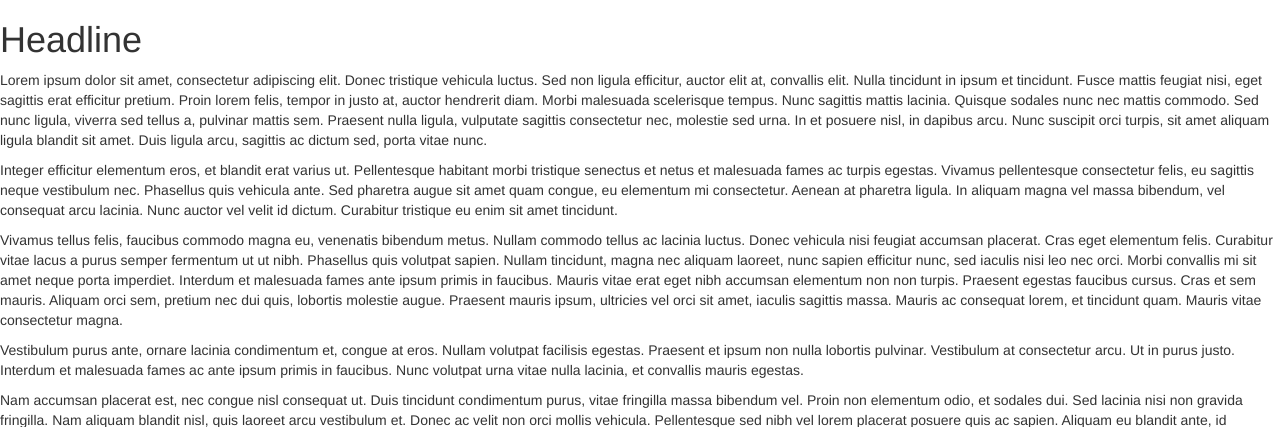
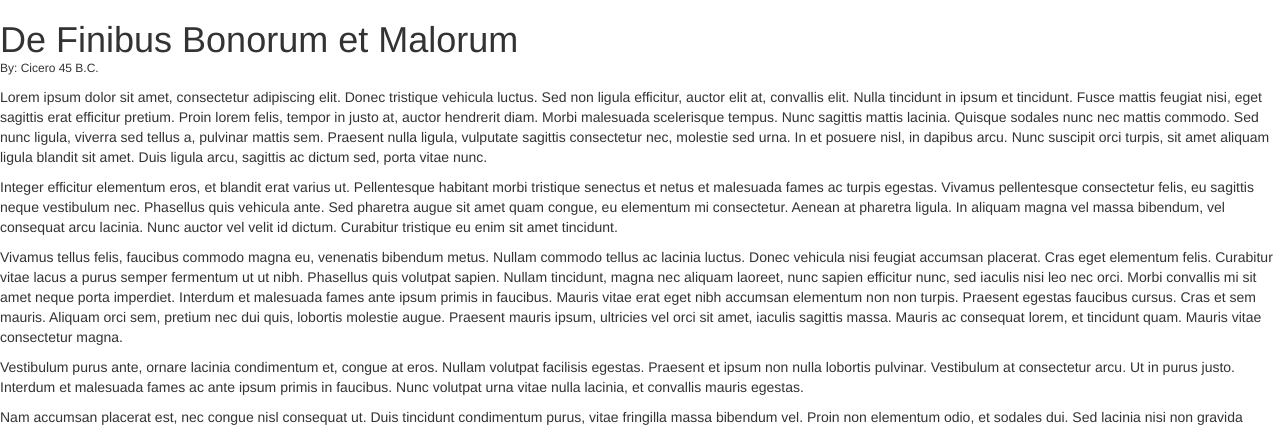
Before and after one commit to jmona789/Tweet-This-Article, a PHP site: page /home.html in a window 1280 px wide. Shown: the top 427 px of the page. Run offline with PHP 8.4, Linux system fonts and the light colour scheme; some libraries are stand-ins or nearby versions.

Commit message:
added some more text to headline and added a by line

```diff
--- a/css/style.css
+++ b/css/style.css
@@ -1,3 +1,11 @@
+#headline{
+  margin-bottom: 0px;
+}
+
+#byLine p{
+  font-size:12px;
+}
+
 body blockquote {
   position: relative;
   margin-left:30px;
--- a/home.html
+++ b/home.html
@@ -1,7 +1,7 @@
 <!DOCTYPE html>
 <html>
 <head>
-  <title>New Brunswick Today</title>
+  <title>News</title>
   <link rel="stylesheet" type="text/css" href="https://maxcdn.bootstrapcdn.com/bootstrap/3.3.6/css/bootstrap.min.css">
   <link rel="stylesheet" type="text/css" href="css/style.css">
   <link rel="stylesheet" href="https://maxcdn.bootstrapcdn.com/font-awesome/4.5.0/css/font-awesome.min.css">
@@ -10,7 +10,10 @@
   <script type="text/javascript" src="js/script.js"></script>
 </head>
 <body>
-  <h1>Headline</h1>
+  <h1 id="headline">De Finibus Bonorum et Malorum</h1>
+  <div id="byLine">
+    <p>By: Cicero 45 B.C.</p>
+  </div>
   <p>Lorem ipsum dolor sit amet, consectetur adipiscing elit. Donec tristique vehicula luctus. Sed non ligula efficitur, auctor elit at, convallis elit. Nulla tincidunt in ipsum et tincidunt. Fusce mattis feugiat nisi, eget sagittis erat efficitur pretium. Proin lorem felis, tempor in justo at, auctor hendrerit diam. Morbi malesuada scelerisque tempus. Nunc sagittis mattis lacinia. Quisque sodales nunc nec mattis commodo. Sed nunc ligula, viverra sed tellus a, pulvinar mattis sem. Praesent nulla ligula, vulputate sagittis consectetur nec, molestie sed urna. In et posuere nisl, in dapibus arcu. Nunc suscipit orci turpis, sit amet aliquam ligula blandit sit amet. Duis ligula arcu, sagittis ac dictum sed, porta vitae nunc.</p>
   <p>Integer efficitur elementum eros, et blandit erat varius ut. Pellentesque habitant morbi tristique senectus et netus et malesuada fames ac turpis egestas. Vivamus pellentesque consectetur felis, eu sagittis neque vestibulum nec. Phasellus quis vehicula ante. Sed pharetra augue sit amet quam congue, eu elementum mi consectetur. Aenean at pharetra ligula. In aliquam magna vel massa bibendum, vel consequat arcu lacinia. Nunc auctor vel velit id dictum. Curabitur tristique eu enim sit amet tincidunt.</p>
   <p>Vivamus tellus felis, faucibus commodo magna eu, venenatis bibendum metus. Nullam commodo tellus ac lacinia luctus. Donec vehicula nisi feugiat accumsan placerat. Cras eget elementum felis. Curabitur vitae lacus a purus semper fermentum ut ut nibh. Phasellus quis volutpat sapien. Nullam tincidunt, magna nec aliquam laoreet, nunc sapien efficitur nunc, sed iaculis nisi leo nec orci. Morbi convallis mi sit amet neque porta imperdiet. Interdum et malesuada fames ante ipsum primis in faucibus. Mauris vitae erat eget nibh accumsan elementum non non turpis. Praesent egestas faucibus cursus. Cras et sem mauris. Aliquam orci sem, pretium nec dui quis, lobortis molestie augue. Praesent mauris ipsum, ultricies vel orci sit amet, iaculis sagittis massa. Mauris ac consequat lorem, et tincidunt quam. Mauris vitae consectetur magna.</p>
```
